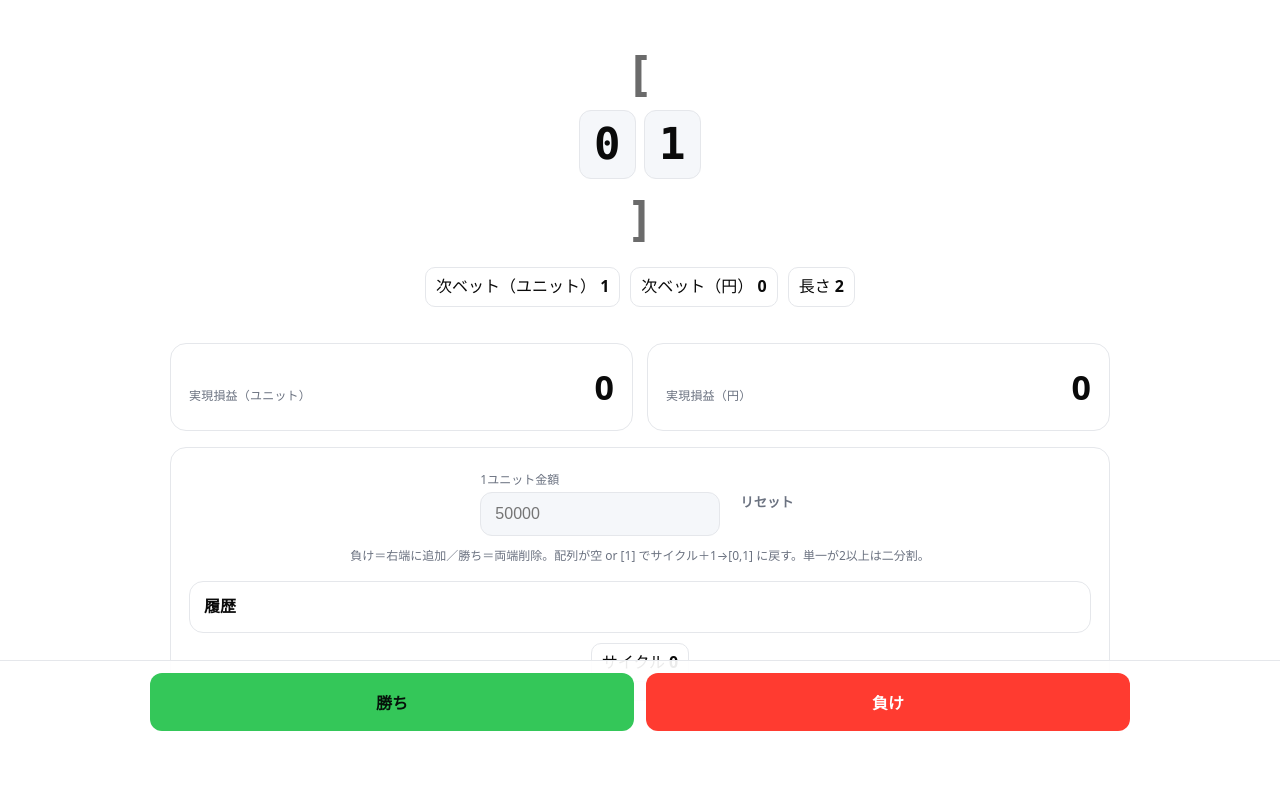
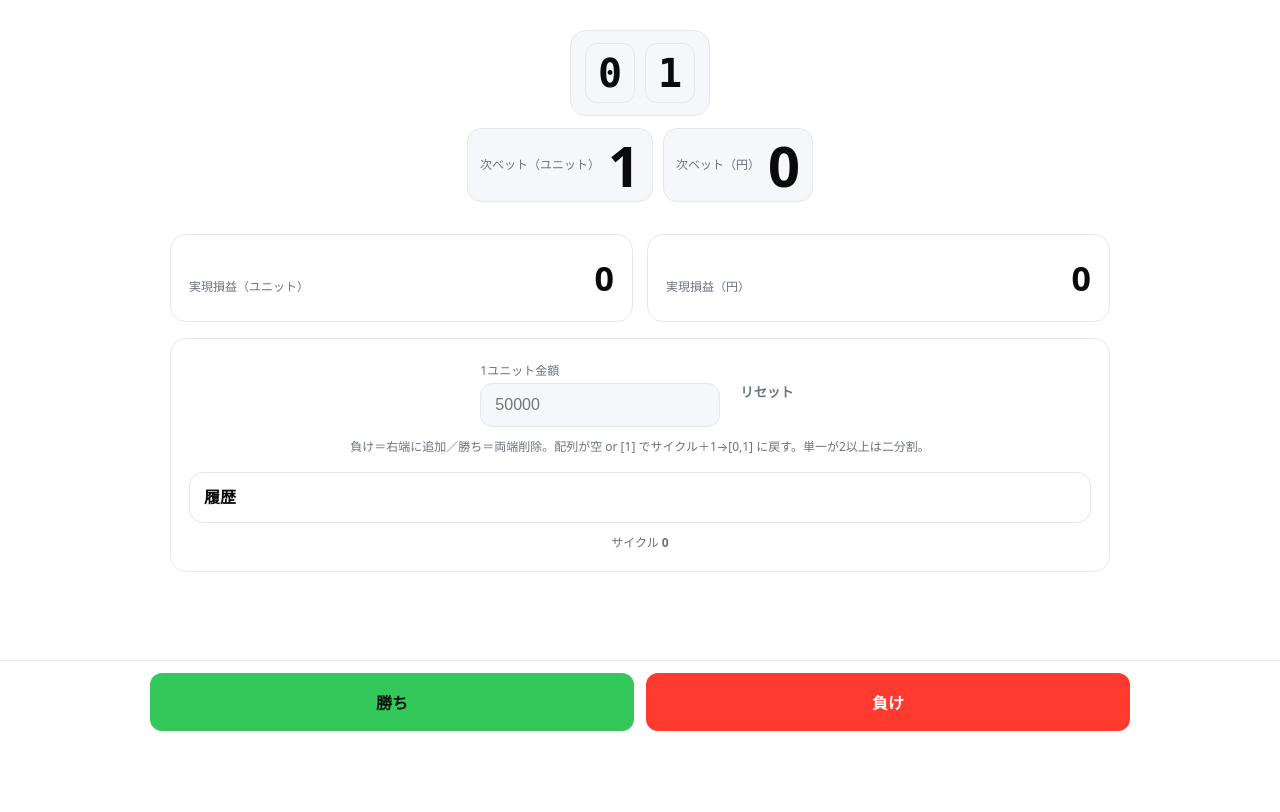
Before and after one commit to jinnma1/montecarlo, a plain HTML site: page index.html in a window 1280 px wide. Shown: the part 57-869 px from the top of the page. After the commit the page ends 800 px from the top, so only its background shows below. Drawn offline with Linux system fonts and the light colour scheme.

Commit message:
Update index.html

```diff
--- a/index.html
+++ b/index.html
@@ -7,170 +7,116 @@
 <meta name="color-scheme" content="light dark" />
 
 <style>
-/* ===== Apple-ish minimal: quiet palette, strong type, plenty of air ===== */
 :root{
   --bg:#ffffff; --text:#0a0a0a; --muted:#6b7280; --line:#e5e7eb;
-  --accent:#0a84ff; --ok:#34c759; --bad:#ff3b30; --chip:#f5f7fa;
+  --ok:#34c759; --bad:#ff3b30; --chip:#f5f7fa;
 }
 @media (prefers-color-scheme: dark){
-  :root{
-    --bg:#0b0c0f; --text:#ededf0; --muted:#9aa3b2; --line:#20242c;
-    --accent:#0a84ff; --ok:#34c759; --bad:#ff453a; --chip:#13161b;
-  }
+  :root{ --bg:#0b0c0f; --text:#ededf0; --muted:#9aa3b2; --line:#20242c; --ok:#34c759; --bad:#ff453a; --chip:#13161b; }
 }
 *{box-sizing:border-box}
 html,body{height:100%}
-body{
-  margin:0; background:var(--bg); color:var(--text);
-  font:16px/1.6 system-ui, -apple-system, "SF Pro Text", "SF Pro Display", Segoe UI, Roboto, "Noto Sans JP", sans-serif;
-  -webkit-font-smoothing:antialiased; text-rendering:optimizeLegibility;
-}
+body{margin:0;background:var(--bg);color:var(--text);font:16px/1.6 system-ui, -apple-system, "SF Pro Text","SF Pro Display",Segoe UI,Roboto,"Noto Sans JP",sans-serif;-webkit-font-smoothing:antialiased;text-rendering:optimizeLegibility}
 
 /* Header */
-header{
-  position:sticky; top:0; z-index:10;
-  backdrop-filter:saturate(1.2) blur(12px);
-  background:color-mix(in oklab, var(--bg) 85%, transparent);
-  border-bottom:1px solid var(--line);
-}
-.h-inner{max-width:980px;margin:0 auto;padding:14px 20px;display:flex;justify-content:space-between;align-items:center}
+header{position:sticky;top:0;z-index:10;backdrop-filter:saturate(1.2) blur(12px);background:color-mix(in oklab,var(--bg) 90%, transparent);border-bottom:1px solid var(--line)}
+.h-inner{max-width:980px;margin:0 auto;padding:14px 20px;display:flex;justify-content:flex-start;align-items:center}
 .brand{font-weight:700;letter-spacing:.2px}
 
 /* Layout */
 main{max-width:980px;margin:0 auto;padding:28px 20px 120px}
 
-/* Hero — emphasize SEQUENCE */
-.hero{
-  text-align:center;
-  padding:8px 0 18px;
-}
-.seq-wrap{
-  display:inline-flex; gap:8px; flex-wrap:wrap; justify-content:center; align-items:flex-end;
-  user-select:text;
+/* Sequence (no brackets; robust on small screens) */
+.hero{padding:4px 0 14px;text-align:center}
+.seq-shell{
+  display:inline-flex;flex-wrap:wrap;gap:10px;justify-content:center;align-items:center;
+  border:1px solid var(--line);border-radius:16px;padding:12px 14px;background:var(--chip);max-width:min(92vw,920px)
 }
 .seq-chip{
-  background:var(--chip);
+  background:#fff0; /* transparent to keep shell clean */
   border:1px solid var(--line);
   border-radius:12px;
-  padding:10px 14px;
-  font-family: ui-monospace, SFMono-Regular, Menlo, Consolas, monospace;
+  padding:8px 12px;
+  font-family:ui-monospace,SFMono-Regular,Menlo,Consolas,monospace;
   font-weight:700;
-  font-size: clamp(26px, 6vw, 44px);
+  font-size:clamp(22px,7vw,40px);
   line-height:1.05;
-  letter-spacing:.5px;
-}
-.seq-bracket{
-  font-size: clamp(30px, 7vw, 48px);
-  font-weight:800;
-  opacity:.6;
-  margin:0 .08em;
+  min-width:2ch;text-align:center;
 }
 
-/* Key numbers row */
-.kpis{
-  display:grid; gap:14px; margin-top:18px;
-  grid-template-columns: 1fr 1fr;
-}
-@media (max-width:760px){ .kpis{grid-template-columns:1fr} }
+/* Key numbers */
+.kpis{display:grid;gap:14px;margin-top:18px;grid-template-columns:1fr 1fr}
+@media (max-width:760px){.kpis{grid-template-columns:1fr}}
+.kpi{border:1px solid var(--line);border-radius:16px;padding:16px 18px;display:flex;align-items:baseline;justify-content:space-between;gap:12px}
+.kpi .label{font-size:12px;color:var(--muted)}
+.kpi .value{font-variant-numeric:tabular-nums;font-weight:800;font-size:clamp(24px,4.8vw,34px)}
 
-.kpi{
-  border:1px solid var(--line); border-radius:16px; padding:16px 18px;
-  display:flex; align-items:baseline; justify-content:space-between; gap:12px;
-}
-.kpi .label{font-size:12px; color:var(--muted); letter-spacing:.2px}
-.kpi .value{font-variant-numeric:tabular-nums; font-weight:800; font-size:clamp(24px,4.6vw,34px)}
+/* Controls */
+.card{border:1px solid var(--line);border-radius:16px;padding:18px;margin-top:16px}
+.row{display:flex;gap:14px;flex-wrap:wrap;align-items:center;justify-content:center}
+label{font-size:12px;color:var(--muted)}
+input[type="number"]{width:240px;max-width:100%;appearance:textfield;background:var(--chip);color:var(--text);border:1px solid var(--line);border-radius:12px;padding:12px 14px;font-size:16px;outline:none}
 
-/* Controls card */
-.card{border:1px solid var(--line); border-radius:16px; padding:18px; margin-top:16px}
-.row{display:flex; gap:14px; flex-wrap:wrap; align-items:center; justify-content:center}
-label{font-size:12px; color:var(--muted)}
-input[type="number"]{
-  width:240px; max-width:100%;
-  appearance:textfield;
-  background:var(--chip); color:var(--text);
-  border:1px solid var(--line); border-radius:12px; padding:12px 14px; font-size:16px; outline:none;
-}
-.hint{font-size:12px; color:var(--muted); text-align:center; margin-top:10px}
+/* “Next Bet” emphasis */
+.next-wrap{display:flex;gap:10px;justify-content:center;flex-wrap:wrap;margin-top:12px}
+.next-pill{border:1px solid var(--line);border-radius:14px;padding:8px 12px;display:flex;align-items:center;gap:8px;background:var(--chip)}
+.next-label{font-size:12px;color:var(--muted)}
+.next-value{font-weight:900;font-variant-numeric:tabular-nums;font-size:clamp(34px,9vw,56px);line-height:1}
 
-/* Log — starts collapsed to keep page clean */
-details{border:1px solid var(--line); border-radius:14px; padding:12px 14px; margin-top:16px}
-summary{cursor:pointer; list-style:none; outline:none; font-weight:700}
+.flash{animation:flash .45s}
+@keyframes flash{from{box-shadow:0 0 0 0 rgba(10,132,255,.35)}to{box-shadow:0 0 0 22px rgba(10,132,255,0)}}
+
+/* Log */
+details{border:1px solid var(--line);border-radius:14px;padding:12px 14px;margin-top:16px}
+summary{cursor:pointer;list-style:none;font-weight:700}
 summary::-webkit-details-marker{display:none}
-table{width:100%; border-collapse:collapse; margin-top:10px}
-th,td{padding:10px 6px; border-bottom:1px solid var(--line); text-align:right; font-variant-numeric:tabular-nums}
-th{font-size:12px; color:var(--muted); font-weight:700}
-td:first-child, th:first-child{ text-align:left }
-td:last-child, th:last-child{ text-align:left }
+table{width:100%;border-collapse:collapse;margin-top:10px}
+th,td{padding:10px 6px;border-bottom:1px solid var(--line);text-align:right;font-variant-numeric:tabular-nums}
+th{font-size:12px;color:var(--muted);font-weight:700}
+td:first-child,th:first-child{text-align:left}
+td:last-child,th:last-child{text-align:left}
 
 /* Footer actions */
-.footer{
-  position:fixed; inset:auto 0 0 0; background:color-mix(in oklab, var(--bg) 92%, transparent);
-  border-top:1px solid var(--line);
-  padding:12px 20px; display:flex; gap:12px; align-items:center; justify-content:center;
-}
-.actions{display:flex; gap:12px; width:min(980px,100%); }
-.btn{
-  flex:1; min-width:140px;
-  appearance:none; cursor:pointer; border-radius:12px; padding:16px 0; font-weight:800; font-size:16px;
-  border:1px solid var(--line); background:var(--bg); color:var(--text); transition:transform .04s ease, opacity .2s ease;
-}
+.footer{position:fixed;inset:auto 0 0 0;background:color-mix(in oklab,var(--bg) 92%, transparent);border-top:1px solid var(--line);padding:12px 20px;display:flex;gap:12px;align-items:center;justify-content:center}
+.actions{display:flex;gap:12px;width:min(980px,100%)}
+.btn{flex:1;min-width:140px;appearance:none;cursor:pointer;border-radius:12px;padding:16px 0;font-weight:800;font-size:16px;border:1px solid var(--line);background:var(--bg);color:var(--text);transition:transform .04s ease,opacity .2s ease}
 .btn:active{transform:translateY(1px)}
-.btn:disabled{opacity:.45; cursor:not-allowed}
-.btn-primary{background:var(--ok); color:#06120a; border-color:transparent}
-.btn-danger{background:var(--bad); color:#fff; border-color:transparent}
-.reset{border:0; background:transparent; color:var(--muted); font-weight:700}
-
-/* Micro feedback */
-.flash{animation:flash .45s}
-@keyframes flash{
-  from{box-shadow:0 0 0 0 rgba(10,132,255,.35)}
-  to{box-shadow:0 0 0 22px rgba(10,132,255,0)}
-}
-.meta{display:flex; gap:10px; flex-wrap:wrap; justify-content:center; margin-top:12px}
-.badge{border:1px solid var(--line); border-radius:10px; padding:6px 10px; font-variant-numeric:tabular-nums}
+.btn:disabled{opacity:.45;cursor:not-allowed}
+.btn-primary{background:var(--ok);color:#06120a;border-color:transparent}
+.btn-danger{background:var(--bad);color:#fff;border-color:transparent}
+.reset{border:0;background:transparent;color:var(--muted);font-weight:700}
+.hint{font-size:12px;color:var(--muted);text-align:center;margin-top:10px}
 </style>
 </head>
 <body>
 <header>
   <div class="h-inner">
     <div class="brand">Monte Carlo</div>
-    <div class="muted" style="font-size:12px">静かで見やすい、必要十分だけ。</div>
   </div>
 </header>
 
 <main>
-  <!-- SEQUENCE — hero -->
+  <!-- Sequence (brackets removed, responsive shell) -->
   <section class="hero">
-    <div class="seq-bracket">[</div>
-    <div id="seqChips" class="seq-wrap" aria-live="polite"></div>
-    <div class="seq-bracket">]</div>
+    <div id="seqShell" class="seq-shell" aria-live="polite"></div>
 
-    <div class="meta">
-      <div class="badge">次ベット（ユニット） <b id="betU">1</b></div>
-      <div class="badge">次ベット（円） <b id="betY">0</b></div>
-      <div class="badge">長さ <b id="len">2</b></div>
+    <!-- Next bet — big and centered -->
+    <div class="next-wrap">
+      <div class="next-pill"><span class="next-label">次ベット（ユニット）</span><span id="betU" class="next-value">1</span></div>
+      <div class="next-pill"><span class="next-label">次ベット（円）</span><span id="betY" class="next-value">0</span></div>
     </div>
   </section>
 
-  <!-- Key numbers -->
+  <!-- KPIs -->
   <section class="kpis">
-    <div class="kpi">
-      <div class="label">実現損益（ユニット）</div>
-      <div id="pnlU" class="value">0</div>
-    </div>
-    <div class="kpi">
-      <div class="label">実現損益（円）</div>
-      <div id="pnlY" class="value">0</div>
-    </div>
+    <div class="kpi"><div class="label">実現損益（ユニット）</div><div id="pnlU" class="value">0</div></div>
+    <div class="kpi"><div class="label">実現損益（円）</div><div id="pnlY" class="value">0</div></div>
   </section>
 
-  <!-- Controls -->
+  <!-- Controls + Log -->
   <section class="card">
     <div class="row">
-      <div>
-        <label>1ユニット金額</label><br>
-        <input id="unit" type="number" min="0" step="1" placeholder="50000" inputmode="numeric">
-      </div>
+      <div><label>1ユニット金額</label><br><input id="unit" type="number" min="0" step="1" placeholder="50000" inputmode="numeric"></div>
       <button id="reset" class="reset" title="すべてリセット">リセット</button>
     </div>
     <div class="hint">負け＝右端に追加／勝ち＝両端削除。配列が空 or [1] でサイクル＋1→[0,1] に戻す。単一が2以上は二分割。</div>
@@ -178,27 +124,15 @@ td:last-child, th:last-child{ text-align:left }
     <details>
       <summary>履歴</summary>
       <table>
-        <thead>
-          <tr>
-            <th style="text-align:left">ステップ</th>
-            <th style="text-align:left">結果</th>
-            <th>ベット</th>
-            <th>損益(U)</th>
-            <th>損益(円)</th>
-            <th style="text-align:left">数列</th>
-          </tr>
-        </thead>
+        <thead><tr><th style="text-align:left">ステップ</th><th style="text-align:left">結果</th><th>ベット</th><th>損益(U)</th><th>損益(円)</th><th style="text-align:left">数列</th></tr></thead>
         <tbody id="log"></tbody>
       </table>
     </details>
 
-    <div class="meta" style="margin-top:10px">
-      <div class="badge">サイクル <b id="cycles">0</b></div>
-    </div>
+    <div class="hint" style="margin-top:10px">サイクル <b id="cycles">0</b></div>
   </section>
 </main>
 
-<!-- Primary actions -->
 <div class="footer">
   <div class="actions">
     <button id="win"  class="btn btn-primary">勝ち</button>
@@ -207,29 +141,24 @@ td:last-child, th:last-child{ text-align:left }
 </div>
 
 <script>
-/* ===== Core state ===== */
-const $ = id => document.getElementById(id);
-const chips = $('seqChips'), betU=$('betU'), betY=$('betY'), lenEl=$('len');
+const $=id=>document.getElementById(id);
+const shell=$('seqShell'), betU=$('betU'), betY=$('betY');
 const pnlU=$('pnlU'), pnlY=$('pnlY'), unit=$('unit');
-const win=$('win'), lose=$('lose'), reset=$('reset'), log=$('log'), cyclesEl=$('cycles');
+const win=$('win'), lose=$('lose'), resetBtn=$('reset'), log=$('log'), cyclesEl=$('cycles');
 
-const Store = {
-  load(){ try{return JSON.parse(localStorage.getItem('mc_apple_min')||'{}')}catch{return{}} },
-  save(v){ localStorage.setItem('mc_apple_min', JSON.stringify(v)); }
-};
-
+const Store={load(){try{return JSON.parse(localStorage.getItem('mc_apple_clean')||'{}')}catch{return{}}},save(v){localStorage.setItem('mc_apple_clean',JSON.stringify(v))}};
 let seq=[0,1], step=0, cycles=0, pnlUnits=0;
 
-/* ===== Helpers ===== */
-const yen = n => Number(n||0).toLocaleString('ja-JP');
+const yen=n=>Number(n||0).toLocaleString('ja-JP');
 
 function renderSequence(){
-  chips.innerHTML = '';
+  shell.innerHTML='';
+  // wrap chips; no brackets
   seq.forEach(n=>{
     const s=document.createElement('span');
     s.className='seq-chip';
-    s.textContent = n;
-    chips.appendChild(s);
+    s.textContent=n;
+    shell.appendChild(s);
   });
 }
 
@@ -245,57 +174,41 @@ function nextUnits(){
 
 function updateUI(flash=false){
   renderSequence();
-  lenEl.textContent = seq.length;
-
-  const u = nextUnits();
-  betU.textContent = u;
-  betY.textContent = yen(u * Number(unit.value||0));
-  pnlU.textContent = pnlUnits;
-  pnlY.textContent = yen(pnlUnits * Number(unit.value||0));
-
-  win.disabled = lose.disabled = (u===0);
-
-  if(flash){
-    betU.classList.add('flash'); betY.classList.add('flash');
-    setTimeout(()=>{ betU.classList.remove('flash'); betY.classList.remove('flash'); }, 450);
-  }
-
+  const u=nextUnits();
+  betU.textContent=u;
+  betY.textContent=yen(u*Number(unit.value||0));
+  pnlU.textContent=pnlUnits;
+  pnlY.textContent=yen(pnlUnits*Number(unit.value||0));
+  win.disabled=lose.disabled=(u===0);
+  if(flash){ betU.classList.add('flash'); betY.classList.add('flash'); setTimeout(()=>{betU.classList.remove('flash'); betY.classList.remove('flash')},450); }
   Store.save({seq,step,cycles,pnlUnits,unit:Number(unit.value||0)});
-  cyclesEl.textContent = cycles;
+  cyclesEl.textContent=cycles;
 }
 
 function pushLog(kind,u){
-  const y = u * Number(unit.value||0);
+  const y=u*Number(unit.value||0);
   const tr=document.createElement('tr');
-  tr.innerHTML = `
-    <td style="text-align:left">${++step}</td>
-    <td style="text-align:left">${kind}</td>
-    <td>${u}</td>
-    <td>${kind==='Win'? '+'+u : '-'+u}</td>
-    <td>${(kind==='Win'?'+':'-')+yen(y)}</td>
-    <td style="text-align:left">[${seq.join(', ')}]</td>`;
+  tr.innerHTML=`<td style="text-align:left">${++step}</td><td style="text-align:left">${kind}</td><td>${u}</td><td>${kind==='Win'? '+'+u : '-'+u}</td><td>${(kind==='Win'?'+':'-')+yen(y)}</td><td style="text-align:left">[${seq.join(', ')}]</td>`;
   log.prepend(tr);
 }
 
-function endCycle(){ cycles++; seq=[0,1]; }
+function endCycle(){cycles++;seq=[0,1];}
 
 function onWin(){
   const u=nextUnits(); if(!u) return;
-  pnlUnits += u;
-  if(seq.length>=2){ seq.shift(); seq.pop(); }
-  if(seq.length===0){ pushLog('Win',u); endCycle(); }
+  pnlUnits+=u;
+  if(seq.length>=2){seq.shift();seq.pop();}
+  if(seq.length===0){pushLog('Win',u);endCycle();}
   else if(seq.length===1){
-    if(seq[0]===1){ pushLog('Win',u); endCycle(); }
-    else{ const n=seq[0]; seq=[Math.floor(n/2), Math.ceil(n/2)]; pushLog('Win',u); }
-  }else{
-    pushLog('Win',u);
-  }
+    if(seq[0]===1){pushLog('Win',u);endCycle();}
+    else{const n=seq[0];seq=[Math.floor(n/2),Math.ceil(n/2)];pushLog('Win',u);}
+  }else{pushLog('Win',u);}
   updateUI(true);
 }
 
 function onLose(){
   const u=nextUnits(); if(!u) return;
-  pnlUnits -= u; seq.push(u); pushLog('Lose',u); updateUI(true);
+  pnlUnits-=u; seq.push(u); pushLog('Lose',u); updateUI(true);
 }
 
 function onReset(){
@@ -303,18 +216,17 @@ function onReset(){
   seq=[0,1]; step=0; cycles=0; pnlUnits=0; log.innerHTML=''; updateUI(true);
 }
 
-/* ===== Init ===== */
 win.addEventListener('click', onWin);
 lose.addEventListener('click', onLose);
-reset.addEventListener('click', onReset);
+resetBtn.addEventListener('click', onReset);
 unit.addEventListener('input', ()=>updateUI(true));
 
-const s = Store.load();
-if (s.unit!=null) unit.value=s.unit;
-if (Array.isArray(s.seq) && s.seq.length) seq=s.seq;
-if (typeof s.step==='number') step=s.step;
-if (typeof s.cycles==='number') cycles=s.cycles;
-if (typeof s.pnlUnits==='number') pnlUnits=s.pnlUnits;
+const s=Store.load();
+if(s.unit!=null) unit.value=s.unit;
+if(Array.isArray(s.seq)&&s.seq.length) seq=s.seq;
+if(typeof s.step==='number') step=s.step;
+if(typeof s.cycles==='number') cycles=s.cycles;
+if(typeof s.pnlUnits==='number') pnlUnits=s.pnlUnits;
 
 updateUI();
 </script>
```
